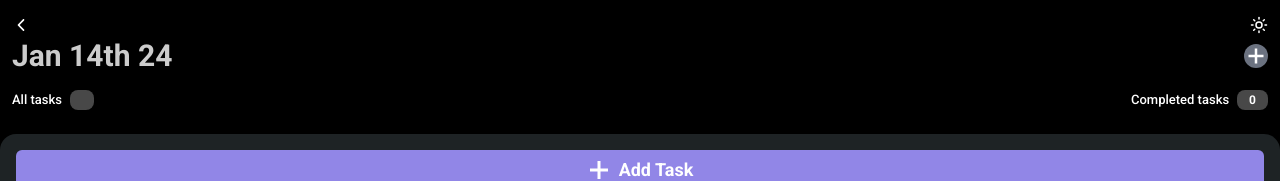
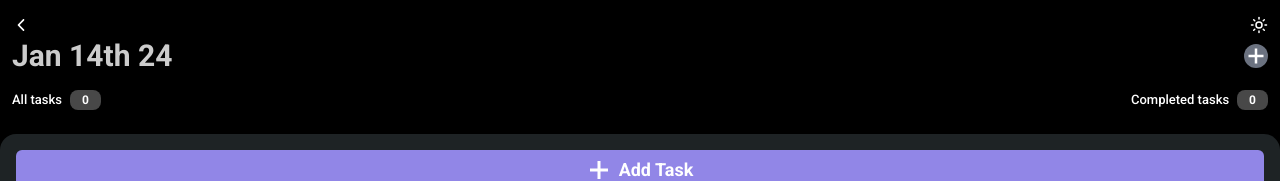
Before and after one commit to shubhams3423/todo_app, a React (Create React App) app: page /taskList in a window 1280 px wide. Shown: the top 181 px of the page. Built offline with nearby package versions, Linux system fonts and the light colour scheme.

Commit message:
updated taskStatus

```diff
--- a/src/components/MainComponent.jsx
+++ b/src/components/MainComponent.jsx
@@ -5,7 +5,6 @@ import { useTodo } from "./ContextProvider";
 
 const MainComponent = () => {
   const { theme } = useTodo();
-
   return (
     <div
       className={`${
--- a/src/components/Navbar.jsx
+++ b/src/components/Navbar.jsx
@@ -24,7 +24,7 @@ const Navbar = () => {
         {theme === "light" ? (
           <FiMoon
             onClick={handleTheme}
-            className="text-[#23272F]  text-lg cursor-pointer"
+            className="text-[#23272F] text-lg cursor-pointer"
           />
         ) : (
           <LuSun
--- a/src/components/TasksStatus.jsx
+++ b/src/components/TasksStatus.jsx
@@ -20,8 +20,8 @@ const TasksStatus = () => {
                 theme === "light" ? "bg-[#07050c61]" : "bg-[#484848]"
               } rounded-lg px-3 text-xs flex items-center font-semibold text-white  bg-[#07050c61]`}
             >
-              {(task.id === 1 && task.totalTasksCount) ||
-                (task.id === 2 && task.completedTasks)}
+              {task.id === 1 && task.totalTasksCount}
+              {task.id === 2 && task.completedTasks}
             </p>
           </div>
         );
```
